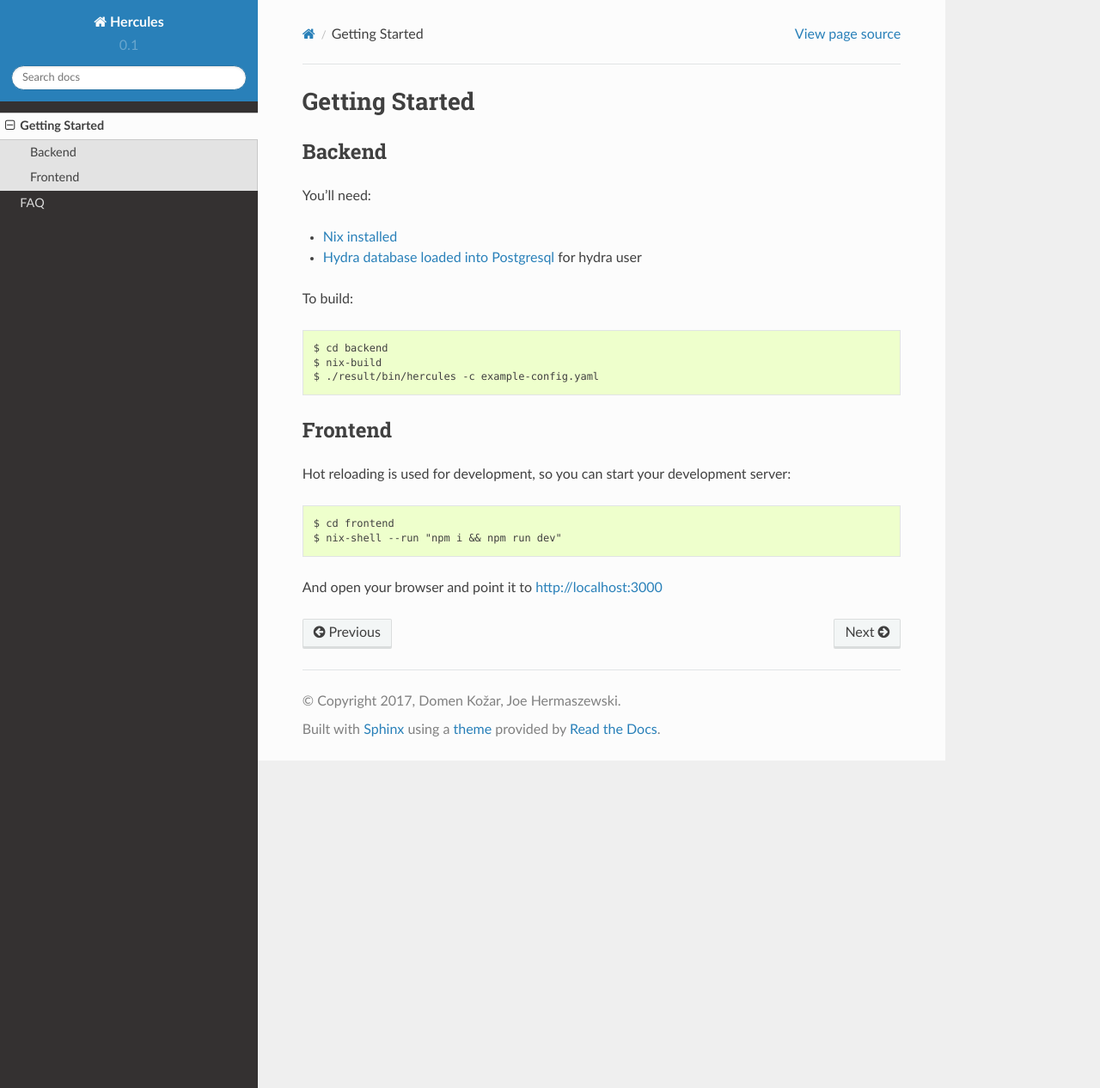
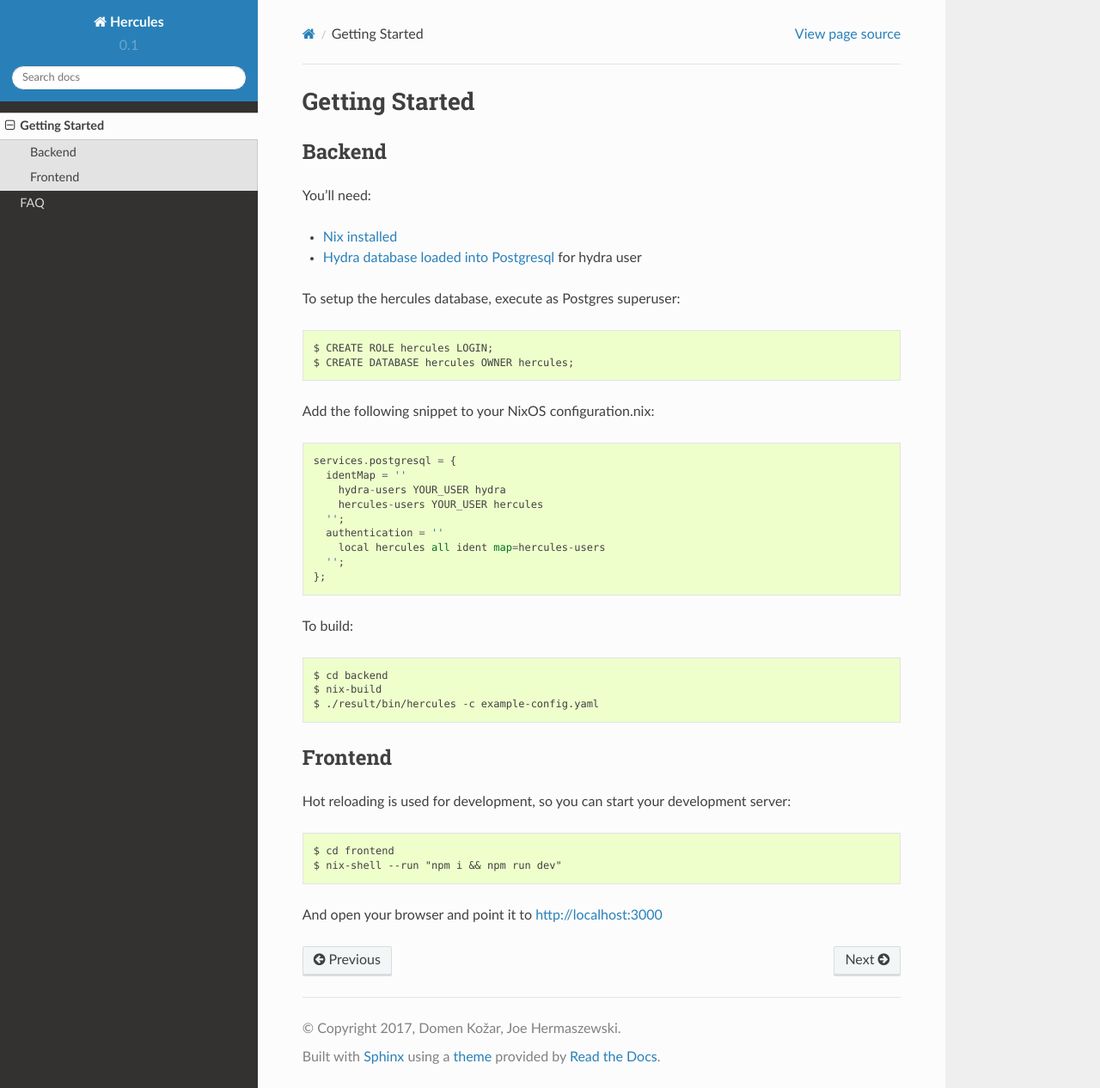
Before and after one commit to hercules-ci/legacy-old-hercules, a Sphinx documentation site: the page built from docs/getting-started.rst, in a window 1280 px wide and 1266 px high. Shown: the whole window at 86% size. Built offline with Sphinx 7.4.7 and the Read the Docs theme 2.0.0, drawn with Linux system fonts in a browser that asks for light colours; pages that are not in the unit, such as notebooks, are missing from menus.

Commit message:
Document postgres dev setup

```diff
--- a/docs/getting-started.rst
+++ b/docs/getting-started.rst
@@ -8,6 +8,23 @@ You'll need:
 
 - `Nix installed <http://nixos.org/nix/download.html>`_
 - `Hydra database loaded into Postgresql <https://github.com/peti/hydra-tutorial>`_ for hydra user
+
+To setup the hercules database, execute as Postgres superuser::
+
+    $ CREATE ROLE hercules LOGIN;
+    $ CREATE DATABASE hercules OWNER hercules;
+
+Add the following snippet to your NixOS configuration.nix::
+
+    services.postgresql = {
+      identMap = ''
+        hydra-users YOUR_USER hydra
+        hercules-users YOUR_USER hercules
+      '';
+      authentication = ''
+        local hercules all ident map=hercules-users
+      '';
+    };
 
 
 To build::
```
